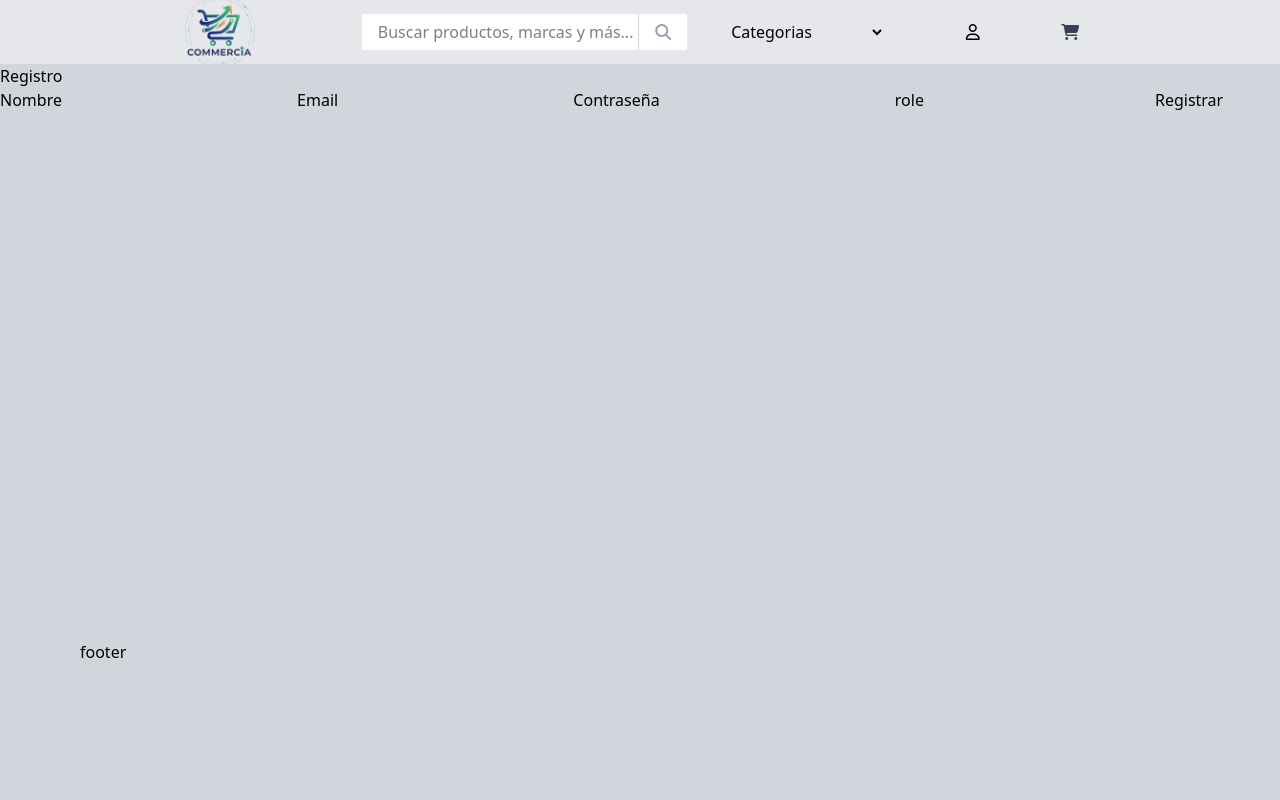
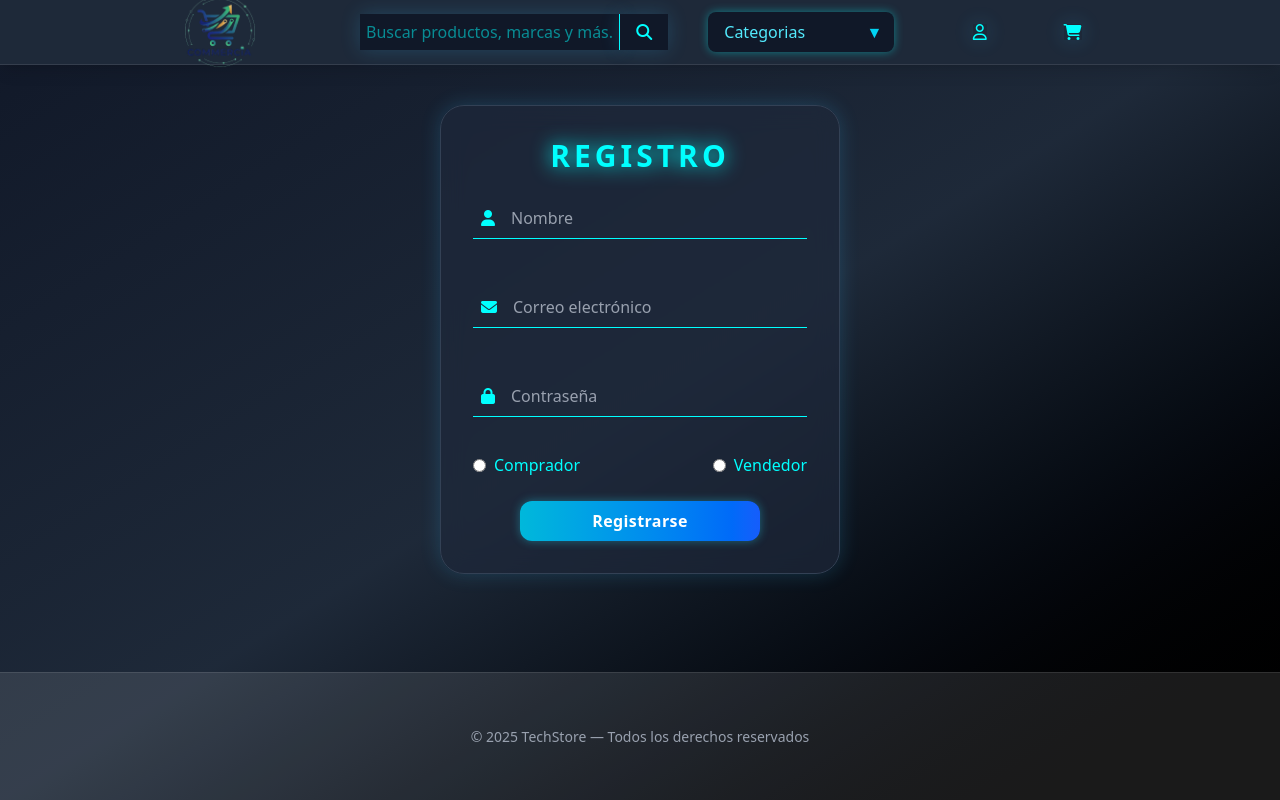
Before and after one commit to Jkpepo/E-commerce, a React (Vite) app in the folder frontend/: page /register in a window 1280 px wide. Built offline with nearby package versions, Linux system fonts and the light colour scheme; no server answers.

Commit message:
style: estilos con Tailwind a todo los componentes

```diff
--- a/frontend/src/auth/Login.jsx
+++ b/frontend/src/auth/Login.jsx
@@ -1,54 +1,72 @@
-import { useContext, useState } from "react"
-import { AuthContext } from "../context/AuthContext"
-import { useNavigate } from "react-router-dom"
+import { useContext, useState } from "react";
+import { AuthContext } from "../context/AuthContext";
+import { useNavigate } from "react-router-dom";
 
 export const Login = () => {
-  const {login} = useContext(AuthContext)
-const [formRegister,setFormRegister]=useState({email:"",password:""})
+  const { login } = useContext(AuthContext);
+  const [formRegister, setFormRegister] = useState({ email: "", password: "" });
 
-const {email,password}=formRegister
-const navigate=useNavigate()
+  const { email, password } = formRegister;
+  const navigate = useNavigate();
 
-const handleChange  = (e)=>{
-  setFormRegister({...formRegister,[e.target.name]:e.target.value})
-}
+  const handleChange = (e) => {
+    setFormRegister({ ...formRegister, [e.target.name]: e.target.value });
+  };
 
-  const handleSubmit = async (e)=>{
+  const handleSubmit = async (e) => {
     e.preventDefault();
 
-    const loginValid = await login(email,password)
-    if (loginValid) navigate("/")
-    else console.error("error en el login")
-
-  }
-
+    const loginValid = await login(email, password);
+    if (loginValid) navigate("/");
+    else console.error("error en el login");
+  };
 
   return (
-    <div  >
-      <form onSubmit={handleSubmit}>
-        <h1>Login</h1>
-        <label > email
-          <input type="email"
-          name="email"
-          value={email}
-          onChange={handleChange}
-          required
+    <div className="flex justify-center items-center  ">
+      <form
+        onSubmit={handleSubmit}
+        className="flex flex-col items-center justify-center w-[380px] h-[400px] p-8 rounded-3xl   bg-[#1e293b]/70 border border-[#334155] shadow-[0_0_20px_rgba(56,189,248,0.2)] backdrop-blur-md text-[#f8fafc] transition-all duration-300 hover:shadow-cyan-400/40"
+      >
+        <h1 className="text-3xl mb-4 font-bold uppercase text-[#00ffff] tracking-[4px] drop-shadow-[0_0_10px_#00ffff]">
+          Login
+        </h1>
 
+        {/* Campo Email */}
+        <div className="flex items-center w-full p-2 m-6 gap-4 border-b border-[#00ffff] py-2 hover:shadow-[0_0_10px_#00ffff] transition-all duration-300">
+          <i className="fa-solid fa-envelope text-[#00ffff]"></i>
+          <input
+            type="email"
+            name="email"
+            value={email}
+            onChange={handleChange}
+            placeholder="Correo electrónico"
+            required
+            autoComplete="off"
+            className="bg-transparent outline-none text-white placeholder-gray-400 w-full"
           />
-        </label>
-            <label > contraseña
-          <input type="password"
-          name="password"
-          value={password}
-          onChange={handleChange}
-          required
+        </div>
 
+        {/* Campo Password */}
+        <div className="flex items-center w-full p-2  m-6 gap-4 border-b border-[#00ffff] py-2 hover:shadow-[0_0_10px_#00ffff] transition-all duration-300">
+          <i className="fa-solid fa-lock text-[#00ffff]"></i>
+          <input
+            type="password"
+            name="password"
+            value={password}
+            onChange={handleChange}
+            placeholder="Contraseña"
+            required
+            className="bg-transparent outline-none text-white placeholder-gray-400 w-full"
           />
-        </label>
-        <button type="submit">Ingresar</button>
+        </div>
 
+        <button
+          type="submit"
+          className="w-60 mt-6 py-2 bg-gradient-to-r from-cyan-500 to-blue-600 text-white  rounded-xl font-semibold tracking-wide shadow-[0_0_10px_rgba(34,211,238,0.4)] hover:shadow-[0_0_20px_rgba(34,211,238,0.8)] hover:scale-[1.02] transition-all duration-300 cursor-pointer"
+        >
+          Ingresar
+        </button>
       </form>
-
     </div>
-  )
-}
+  );
+};
--- a/frontend/src/auth/Register.jsx
+++ b/frontend/src/auth/Register.jsx
@@ -1,75 +1,126 @@
-import { useState,useContext } from "react"
-import { AuthContext } from "../context/AuthContext"
-import {useNavigate} from "react-router-dom"
+import { useState, useContext } from "react";
+import { AuthContext } from "../context/AuthContext";
+import { useNavigate } from "react-router-dom";
 
 export const Register = () => {
-    const {register} = useContext(AuthContext);
+  const { register } = useContext(AuthContext);
   const navigate = useNavigate();
 
+  const [FormData, setFormData] = useState({
+    name: "",
+    email: "",
+    password: "",
+    role: "",
+  });
+  const { name, email, password, role } = FormData;
 
-    const [FormData,setFormData]= useState({name:"",email:"",password:"",role:""})
-    const {name,email,password,role}= FormData
+  const handleChange = (e) => {
+    setFormData({ ...FormData, [e.target.name]: e.target.value });
+  };
 
-
-    const hadleChange = (e)=>{
-        setFormData({...FormData,[e.target.name]: e.target.value})
-    }
-
-    const handleSubmit = async (e)=>{
+  const handleSubmit = async (e) => {
     e.preventDefault();
 
-        const success = await register(name,email,password,role);
-        if(success){
-            console.log("Resgistro Correcto")
-            navigate("/")
-        }else{
-            console.error("error al registrar")
+    const success = await register(name, email, password, role);
+    if (success) {
+      console.log("Registro Correcto");
+      navigate("/");
+    } else {
+      console.error("Error al registrar");
     }
-    }
+  };
+
   return (
-    <div>
+    <div className="flex justify-center items-center  ">
       <form
         onSubmit={handleSubmit}
+        className="flex flex-col items-center justify-center w-[400px] p-8 rounded-3xl   bg-[#1e293b]/70 border border-[#334155] shadow-[0_0_20px_rgba(56,189,248,0.2)] backdrop-blur-md text-[#f8fafc] transition-all duration-300 hover:shadow-cyan-400/40"
       >
-            <h1>Registro </h1>
-            <label> Nombre
-                <input type="text"
+        <h1 className="text-3xl font-bold uppercase text-[#00ffff] tracking-[4px] drop-shadow-[0_0_10px_#00ffff]">
+          Registro
+        </h1>
+
+        {/* Nombre */}
+        <div className="flex items-center w-full p-2 m-6  gap-4 border-b border-[#00ffff] py-2 hover:shadow-[0_0_10px_#00ffff] transition-all duration-300">
+          <i className="fa-solid fa-user text-[#00ffff]"></i>
+          <input
+            type="text"
             name="name"
             value={name}
-                onChange={hadleChange}
+            onChange={handleChange}
+            placeholder="Nombre"
+            autoComplete="off"
             required
+            className="bg-transparent outline-none text-white placeholder-gray-400 w-full"
+          />
+        </div>
 
-                />
-            </label>
-                   <label> Email
-                <input type="email"
+        {/* Email */}
+        <div className="flex items-center w-full p-2 m-6 gap-4 border-b border-[#00ffff] py-2 hover:shadow-[0_0_10px_#00ffff] transition-all duration-300">
+          <i className="fa-solid fa-envelope text-[#00ffff]"></i>
+          <input
+            type="email"
             name="email"
             value={email}
-                onChange={hadleChange}
+            onChange={handleChange}
+            placeholder="Correo electrónico"
+            autoComplete="off"
             required
+            className="bg-transparent outline-none text-white placeholder-gray-400 w-full"
+          />
+        </div>
 
-                />
-            </label>
-            <label> Contraseña
-                <input type="password"
+        {/* Password */}
+        <div className="flex items-center w-full p-2 m-6 gap-4 border-b border-[#00ffff] py-2 hover:shadow-[0_0_10px_#00ffff] transition-all duration-300">
+          <i className="fa-solid fa-lock text-[#00ffff]"></i>
+          <input
+            type="password"
             name="password"
             value={password}
-                onChange={hadleChange}
+            onChange={handleChange}
+            placeholder="Contraseña"
             required
+            className="bg-transparent outline-none text-white placeholder-gray-400 w-full"
+          />
+        </div>
 
+        {/* Rol */}
+        <div className="flex justify-between items-center w-full text-[#00ffff] mt-3">
+          <label className="flex items-center gap-2 cursor-pointer hover:text-[#05acb8] transition-all">
+            <input
+              type="radio"
+              name="role"
+              value="comprador"
+              checked={role === "comprador"}
+              onChange={handleChange}
+              required
+              className="accent-[#2bdce2]"
             />
-            </label>       <label> role
-                <input type="text"
+            Comprador
+          </label>
+
+          <label className="flex items-center gap-2 cursor-pointer hover:text-[#05acb8] transition-all">
+            <input
+              type="radio"
               name="role"
-                value={role}
-                onChange={hadleChange}
+              value="vendedor"
+              checked={role === "vendedor"}
+              onChange={handleChange}
               required
+              className="accent-[#2bdce2]"
+            />
+            Vendedor
+          </label>
+        </div>
 
-                />
-            </label>
-            <button type="submit"> Registrar </button>
+        {/* Botón */}
+        <button
+          type="submit"
+          className="w-60 mt-6 py-2  bg-gradient-to-r from-cyan-500 to-blue-600 text-white  rounded-xl font-semibold tracking-wide shadow-[0_0_10px_rgba(34,211,238,0.4)] hover:shadow-[0_0_20px_rgba(34,211,238,0.8)] hover:scale-[1.02] transition-all duration-300 cursor-pointer"
+        >
+          Registrarse
+        </button>
       </form>
-
     </div>
-  )
-}
+  );
+};
--- a/frontend/src/components/Cart.jsx
+++ b/frontend/src/components/Cart.jsx
@@ -7,18 +7,18 @@ export const Cart = () => {
   const { car } = useContext(CartContext);
 
   return (
-    <div className=" min-h-screen py-10">
-      <div className="max-w-6xl mx-auto h-full flex gap-10 p-6">
-        <div className="w-2/3 h-full shadow-2xl rounded-lg p-4 bg-white">
-          <h1 className="text-xl font-bold mb-4">Tus productos</h1>
-          <div className="flex flex-col gap-4">
+    <div className="min-h-screen py-10 bg-[#0f172a] text-[#f8fafc]">
+      <div className="max-w-6xl mx-auto h-full flex flex-col md:flex-row gap-10 p-6">
+        <div className="w-full md:w-2/3 shadow-2xl rounded-2xl p-6 bg-[#1e293b] border border-[#334155] backdrop-blur-md transition-all duration-300 hover:shadow-blue-500/30">
+          <h1 className="text-2xl font-bold mb-6 text-[#22d3ee] tracking-wide">Tus productos</h1>
+          <div className="flex flex-col gap-4 ">
             {/* Productos del carro */}
             {car && car.length > 0 ? (
               car.map((product) => (
                 <CardOfCart key={product._id} product={product} />
               ))
             ) : (
-              <h1>no tienes productos aun en tu carrito</h1>
+              <h1 className="text-gray-400 text-center italic">no tienes productos aun en tu carrito</h1>
             )}
           </div>
         </div>
--- a/frontend/src/components/CartSummary.jsx
+++ b/frontend/src/components/CartSummary.jsx
@@ -6,16 +6,16 @@ export const CartSummary = () => {
 
 
   return (
-    <div className="w-1/3 h-fit  p-6 rounded-lg bg-white shadow-xl">
-      <h1 className="text-lg font-bold mb-4">Resumen de la compra</h1>
-      <hr />
-      <div className="flex justify-between mt-4">
+    <div className="w-1/3 h-fit  p-6 rounded-lg bg-[#1e293b]/70 border border-[#334155] shadow-[0_0_20px_rgba(56,189,248,0.2)] backdrop-blur-md text-[#f8fafc] transition-all duration-300 hover:shadow-cyan-400/40">
+      <h1 className="text-lg  font-bold mb-6 text-[#22d3ee] tracking-wide">Resumen de la compra</h1>
+      <hr className="border-[#334155]" />
+      <div className="flex justify-between  mt-6 text-sm sm:text-base">
         <h2>
           Productos <span className="text-gray-500">({totalItems})</span>
         </h2>
         <p className="">{formatPrice(totalPrice)}</p>
       </div>
-      <div className="flex justify-between mt-4">
+      <div className="flex justify-between mt-4 text-sm sm:text-base">
         <h2>
           Envio <span className="text-gray-500"></span>
         </h2>
@@ -25,7 +25,7 @@ export const CartSummary = () => {
         <h1>Total</h1>
         <p>{formatPrice(totalToPay)}</p>
       </div>
-      <button className="mt-6 w-full bg-cyan-600 text-white py-2 rounded-lg hover:bg-cyan-700 transition cursor-pointer">
+      <button className="mt-8 w-full bg-gradient-to-r from-cyan-500 to-blue-600 text-white py-3 rounded-xl font-semibold tracking-wide shadow-[0_0_10px_rgba(34,211,238,0.4)] hover:shadow-[0_0_20px_rgba(34,211,238,0.8)] hover:scale-[1.02] transition-all duration-300 cursor-pointer">
         Continuar Compra
       </button>
     </div>
--- a/frontend/src/components/Filters.jsx
+++ b/frontend/src/components/Filters.jsx
@@ -24,23 +24,32 @@ function Filters() {
 
   return (
     <div>
-      <div className="flex ">
+      <div className="flex relative  ">
         <select
           value={category}
           onChange={handleChange}
-          className=" rounded focus:outline-none focus:ring-0"
+          className="
+            bg-gray-900 text-cyan-300  rounded-lg
+            px-4 py-2 pr-8 appearance-none focus:outline-none
+            focus:ring-0 focus:ring-cyan-400
+            shadow-[0_0_10px_rgba(0,255,255,0.4)]
+            transition-all duration-300 cursor-pointer
+          "
         >
           {/* uso hidden para que no se vea categorias como una opcion seleccionable */}
           <option value="" hidden>
             Categorias
           </option>
 
-          <option value="todos">todos</option>
-          <option value="ropa"> Ropa</option>
-          <option value="electrodomesticos">electrodomesticos</option>
-          <option value="electronica">electronica</option>
+          <option value="todos">Todos</option>
+          <option value="ropa">Ropa</option>
+          <option value="electrodomesticos">Electrodomésticos</option>
+          <option value="electronica">Electrónica</option>
           <option value="mascotas">Mascotas</option>
         </select>
+         <div className="absolute right-3 top-1/2 -translate-y-1/2 pointer-events-none text-cyan-400">
+          ▼
+        </div>
       </div>
     </div>
   );
--- a/frontend/src/components/ListProducts.jsx
+++ b/frontend/src/components/ListProducts.jsx
@@ -20,12 +20,12 @@ const filteredProducts = query.trim() === "" || query.toLowerCase() === "todos"
 
 
   return (
-    <div>
+    <div >
 
 
       {/* contenedor padre */}
       {filteredProducts && filteredProducts.length > 0 ? (
-        <div className="flex flex-wrap justify-center gap-6">
+        <div className="flex flex-wrap justify-center gap-10">
           {filteredProducts.map((product) => (
           <ProductCard key={product._id} product={product}/>
           ))}
--- a/frontend/src/components/ProductCard.jsx
+++ b/frontend/src/components/ProductCard.jsx
@@ -4,32 +4,32 @@ import { CartContext } from "../context/UseCartContext";
 export const ProductCard = ({product}) => {
     const {addToCart,formatPrice}= useContext(CartContext)
   return (
-    <div className="mt-10">
+    <div className="mt-10 flex justify-center">
 
-      <div className="border-2 border-amber-700 w-[300px] min-h-[320px] p-4 rounded-md shadow-md bg-white m-2">
+      <div className="w-[300px] min-h-[360px] p-4 rounded-2xl bg-[#1e293b]/80 border border-cyan-400/30 shadow-[0_0_20px_rgba(56,189,248,0.15)] backdrop-blur-md text-[#e2e8f0] transition-all duration-300 hover:shadow-[0_0_30px_rgba(56,189,248,0.4)] hover:-translate-y-1">
         {/* Imagen */}
-        <div className="flex justify-center mb-3">
+        <div className="flex justify-center mb-4">
           <img
-            className="w-full h-60 object-contain border-b-1"
+            className="w-full h-56 object-contain rounded-md"
             src={product.image}
             alt={product.name}
           />
         </div>
-        <h2 className=" text-lg mb-2 ">{product.name}</h2>
+        <h2 className=" text-lg font-semibold mb-1 text-cyan-400 truncate ">{product.name}</h2>
 
         {/* Info */}
-        <p className="text-gray-500 mb-2 overflow-hidden  max-h-12">
+        <p className="text-gray-400 text-sm mb-2 line-clamp-2">
           {product.description}
         </p>
-        <p className="text-sm text-gray-500 mb-2">
+        <p className="flex justify-between text-sm text-gray-400 mb-2">
           Categoría: {product.category}
         </p>
-        <p className="font-bold mb-2">{formatPrice(product.price)}</p>
+        <p className="font-bold text-lg text-white mb-1">{formatPrice(product.price)}</p>
         <p className="text-sm">Stock: {product.stock}</p>
-        <h3 className="text-green-600 font-semibold">Envio gratis</h3>
+        <h3 className="text-emerald-400 text-sm font-medium">Envio gratis</h3>
         <button
           onClick={() => addToCart(product)}
-          className="hover:cursor-pointer border-2 rounded-lg p-2 w-full mt-4"
+          className="mt-4 w-full py-2 rounded-lg font-semibold text-white bg-gradient-to-r from-cyan-500 to-blue-600 shadow-[0_0_10px_rgba(56,189,248,0.4)] hover:shadow-[0_0_20px_rgba(56,189,248,0.8)] hover:scale-[1.03] active:scale-[0.98] transition-all duration-300 hover:cursor-pointer"
         >
           Agregar al Carrito
         </button>
--- a/frontend/src/pages/Layout.jsx
+++ b/frontend/src/pages/Layout.jsx
@@ -4,20 +4,20 @@ import { Navbar } from "./Navbar";
 export const Layout = () => {
   return (
     // padre
-    <div className="bg-gray-200  min-h-screen flex flex-col  ">
+    <div className=" min-h-screen flex flex-col bg-gradient-to-br from-gray-900 via-gray-800 to-black text-gray-100 ">
       {/* Navabar */}
-      <div className=" shadow-xl/7  ">
+      <header className="backdrop-blur-md bg-gray-800 border-b border-white/10 shadow-lg sticky top-0 z-50">
         <Navbar />
-      </div>
+      </header>
       {/* main */}
-      <div className="flex-1 bg-gray-300 ">
+      <main className=" flex-1 p-6 sm:p-10">
         <Outlet />
-      </div>
+      </main >
 
       {/* footer */}
-      <div className="h-40 bg-gray-300 ">
-        <div className="ml-20">footer</div>
-      </div>
+       <footer className="h-32 bg-white/10 border-t border-white/10 flex items-center justify-center text-sm text-gray-400">
+        <p>© 2025 TechStore — Todos los derechos reservados</p>
+      </footer>
     </div>
   );
 };
--- a/frontend/src/pages/Navbar.jsx
+++ b/frontend/src/pages/Navbar.jsx
@@ -30,20 +30,20 @@ export const Navbar = () => {
       <div className=" w-full">
         <form
           onSubmit={handleSubmit}
-          className=" w-full flex text-zinc-70 pl-10"
+          className=" w-full flex text-zinc-70 pl-10 "
         >
           <input
             type="text"
             value={search}
             placeholder="Buscar productos, marcas y más..."
             onChange={(e) => setSearch(e.target.value)}
-            className="w-full  bg-white  focus:outline-none border-r-1 border-zinc-300 pl-4"
+            className="w-full p-1.5 bg-gray-900 focus:outline-none border-r-1 shadow-[0_0_20px_rgba(56,189,248,0.2)] backdrop-blur-md text-[#00ffff] transition-all duration-300 hover:shadow-cyan-400/40"
           />
           <button
             type="submit"
-            className=" h-9 pl-4 pr-4  bg-white hover:cursor-pointer text-white"
+            className=" h-9 pl-4 pr-4 bg-gray-900 shadow-[0_0_20px_rgba(56,189,248,0.2)] backdrop-blur-md text-[#00ffff] transition-all duration-300 hover:shadow-cyan-400/40 hover:cursor-pointer"
           >
-            <i className="fa fa-search  text-gray-400 "></i>
+            <i className="fa fa-search  text-[#00ffff] "></i>
           </button>
         </form>
       </div>
@@ -51,10 +51,10 @@ export const Navbar = () => {
 
       <div className="w-lg  text-center  flex justify-around ">
         <Link to={"/profile"}>
-          <i className="fa-regular fa-user"></i>
+          <i className="fa-regular fa-user shadow-[0_0_20px_rgba(56,189,248,0.2)] backdrop-blur-md text-[#00ffff] transition-all duration-300 hover:shadow-cyan-400/80"></i>
         </Link>
         <Link to={"/car"}>
-          <i className="fa-solid fa-cart-shopping text-gray-700 hover:cursor-pointer "></i>
+          <i className="fa-solid fa-cart-shopping  shadow-[0_0_20px_rgba(56,189,248,0.2)] backdrop-blur-md text-[#00ffff] transition-all duration-300 hover:shadow-cyan-400/80"></i>
         </Link>
       </div>
     </div>
```
Also changed, not shown: frontend/src/auth/Profile.jsx (+36 -10 lines), frontend/src/components/CardOfCart.jsx (+9 -9 lines). Lines whose indentation alone changed are shown as unchanged.
